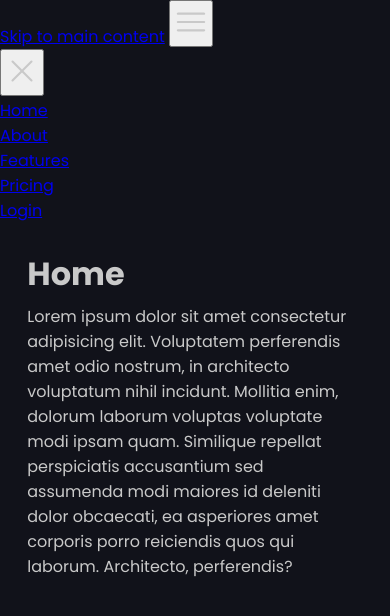
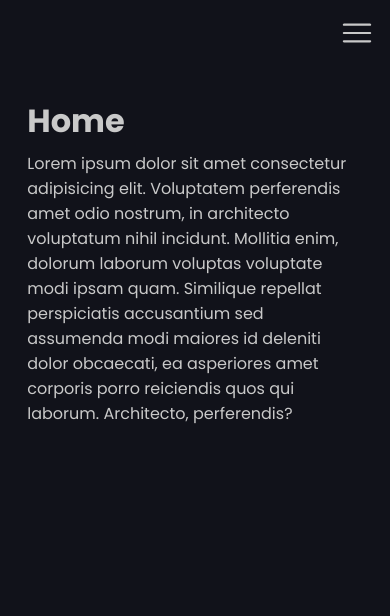
Before and after one commit to PasinduMadushanDias/mini_2_projects, a plain HTML site: page index.html in a window 390 px wide. Drawn offline with Linux system fonts and the light colour scheme; a script that the page names is missing.

Commit message:
add all css

```diff
--- a/style.css
+++ b/style.css
@@ -26,3 +26,112 @@ main{
 main p{
   margin-top: .35em;
 }
+nav{
+    background-color: var(--primary-color);
+    border-bottom: 1px solid var(--hover-color);
+  }
+  nav ul{
+    list-style: none;
+    display: flex;
+  }
+  nav .home-li{
+    margin-right: auto;
+  }
+  nav li{
+    display: flex;
+  }
+  nav a{
+    display: flex;
+    text-decoration: none;
+    color: var(--text-color);
+    padding: 1em 2em;
+    transition: background-color 150ms ease;
+  }
+  nav a:hover{
+    background-color: var(--hover-color);
+  }
+  nav a.active-link{
+    border-bottom: 2px solid var(--text-color);
+  }
+  nav a.accent-link{
+    background-color: var(--accent-color);
+  }
+  #open-sidebar-button{
+    display: none;
+    background: none;
+    border: none;
+    padding: 1em;
+    margin-left: auto;
+    cursor: pointer;
+  }
+  #close-sidebar-button{
+    display: none;
+    background: none;
+    border: none;
+    padding: 1em;
+    cursor: pointer;
+  }
+  #overlay{
+    background: rgba(0, 0, 0, 0.5);
+    position: fixed;
+    inset: 0;
+    z-index: 9;
+    display: none;
+  }
+  .skip-link {
+    opacity: 0;
+    pointer-events: none;
+    position: absolute;
+    top: 10px;
+    left: 10px;
+    z-index: 1000;
+    background-color: var(--accent-color);
+    color: #ffffff;
+    padding: 12px 24px;
+    border-radius: 5px;
+    text-decoration: none;
+    font-weight: bold;
+    font-size: 1rem;
+    transition: opacity 0.3s ease;
+  }
+
+  .skip-link:focus {
+    opacity: 1;
+    pointer-events: auto;
+    outline: 3px solid #ffffff;
+  }
+  @media screen and (max-width: 700px) {
+    #open-sidebar-button, #close-sidebar-button{
+      display: block;
+    }
+    nav{
+      position: fixed;
+      top: 0;
+      right: -100%;
+      height: 100vh;
+      width: min(15em, 100%);
+      z-index: 10;
+      border-left: 1px solid var(--hover-color);
+      transition: right 300ms ease-in-out;
+    }
+    nav.show{
+      right: 0;
+    }
+    nav.show ~ #overlay{
+      display: block;
+    }
+    nav ul{
+      width: 100%;
+      flex-direction: column;
+    }
+    nav a{
+      width: 100%;
+      padding-left: 2.5em;
+    }
+    nav a.active-link{
+      border-bottom: none;
+    }
+    nav .home-li{
+      margin-right: unset;
+    }
+  }
```
